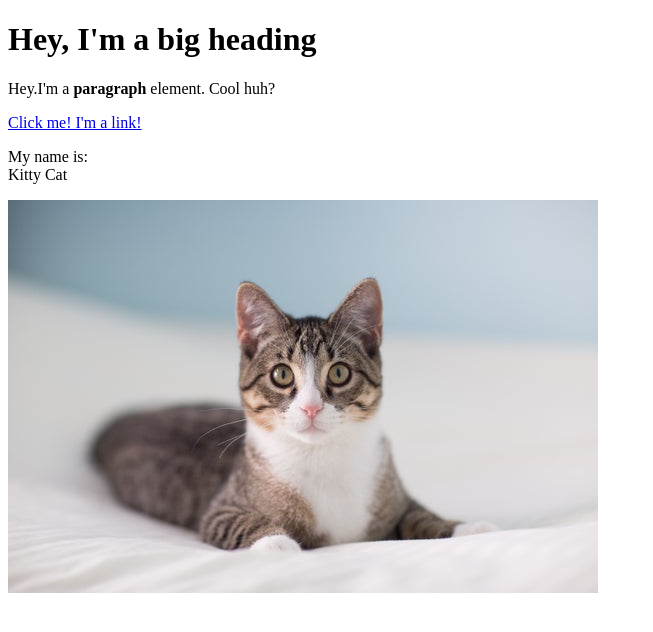
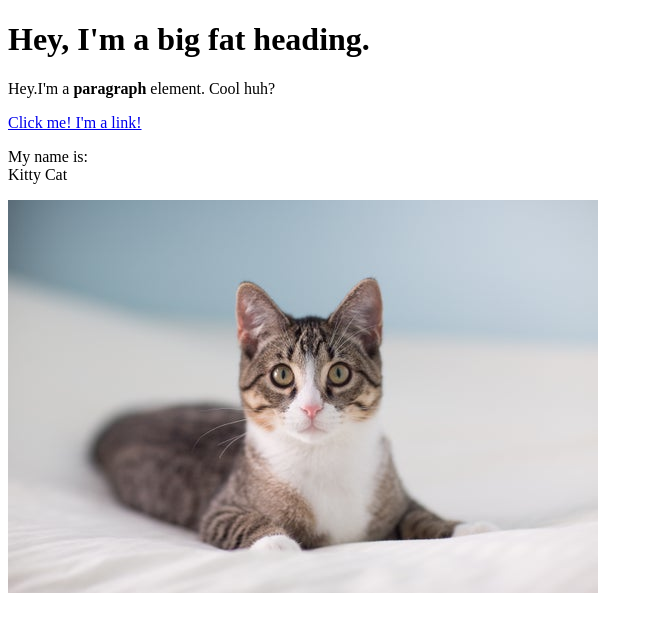
Before and after one commit to Weyne93/cartoon-hero, a plain HTML site: page test.html in a window 1280 px wide. Shown: the whole page, without its empty margins (0-653 px from the left). Drawn offline with Linux system fonts and the light colour scheme.

Commit message:
added 'fat' to the summaery

```diff
--- a/test.html
+++ b/test.html
@@ -4,7 +4,7 @@
 	<title> Test page </title>
 </head>
 <body>
-	<h1>Hey, I'm a big  heading</h1>
+	<h1>Hey, I'm a big fat heading.</h1>
 	<p>Hey.I'm a <b>paragraph</b> element. Cool huh?</p>
 	<a href="https://google.com" target="_blank" title="Let's go to google">Click me! I'm a link!</a>
 	<p>My name is:<br>
```
